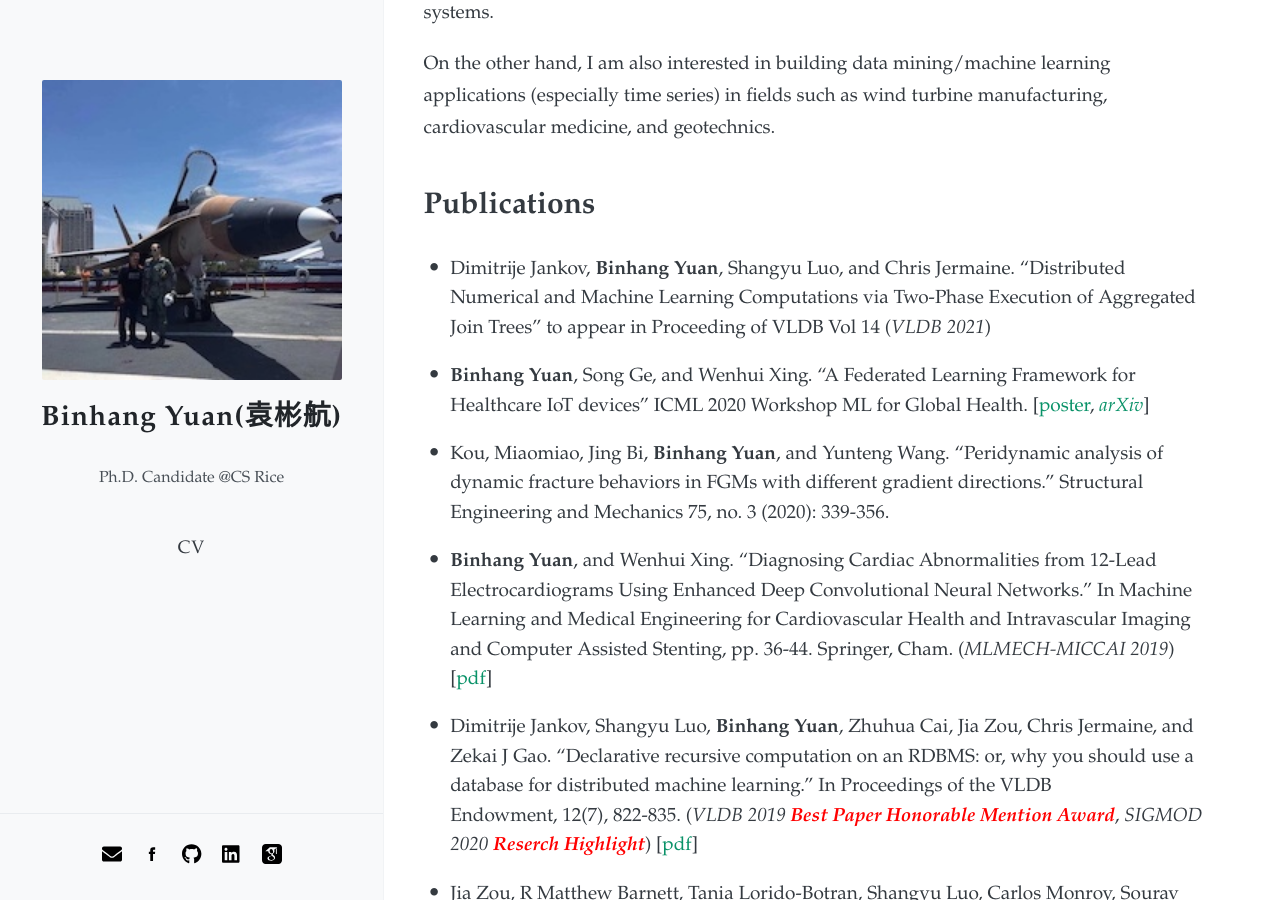
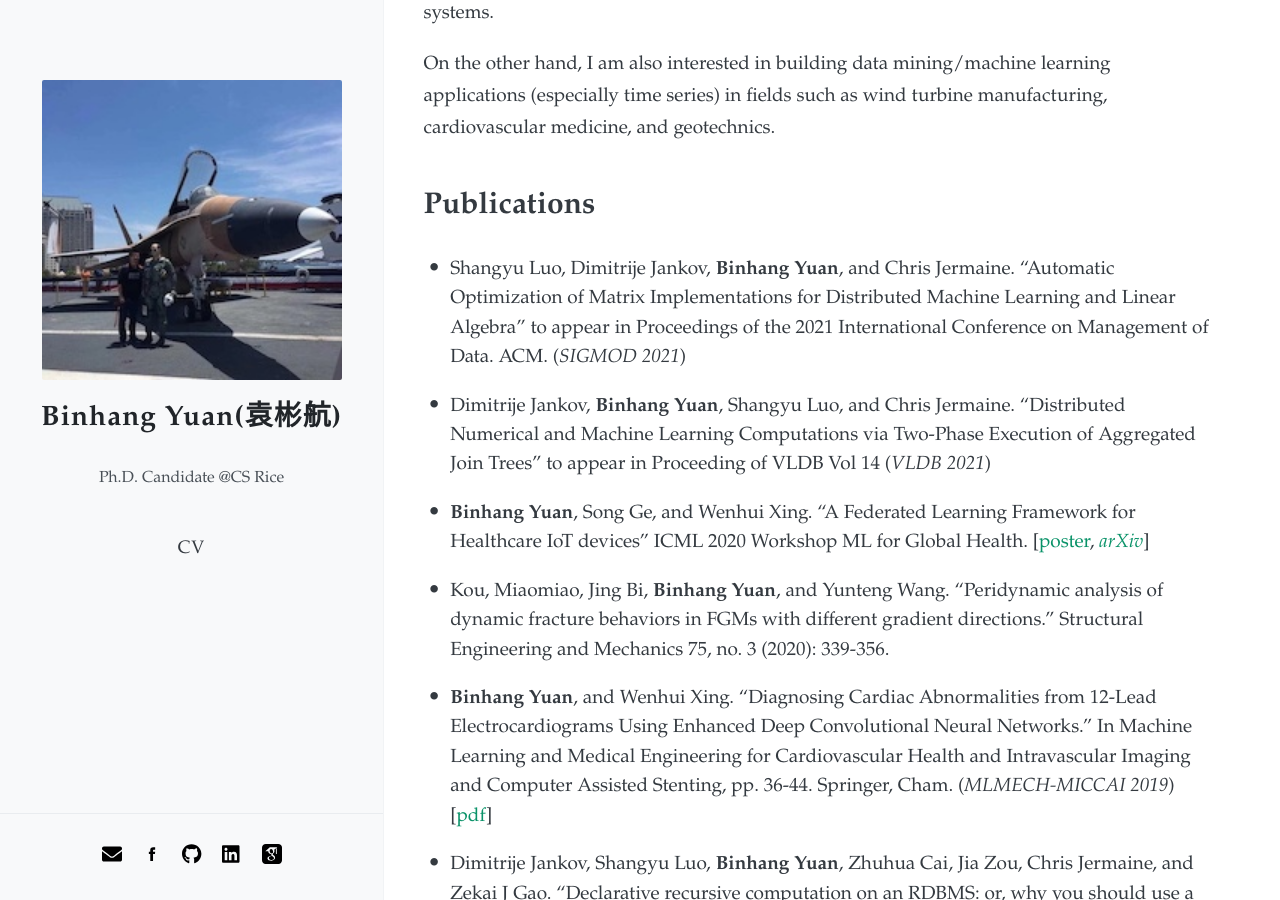
Before and after one commit to BinhangYuan/site, a Jekyll site: the page built from index.md, in a window 1280 px wide and 900 px high, scrolled down 665 px. Built offline with Jekyll 4.4.1, drawn with Linux system fonts in a browser that asks for light colours; nearby versions of some CDN libraries.

Commit message:
Update index.md

```diff
--- a/index.md
+++ b/index.md
@@ -22,7 +22,9 @@ On the other hand, I am also interested in building data mining/machine learning
 
 # Publications
 
-- Dimitrije Jankov, **Binhang Yuan**,  Shangyu Luo, and Chris Jermaine. "Distributed Numerical and Machine Learning Computations via Two-Phase Execution of Aggregated Join Trees" to appear in Proceeding of VLDB Vol 14 (*VLDB 2021*)
+- Shangyu Luo, Dimitrije Jankov, **Binhang Yuan**, and Chris Jermaine. "Automatic Optimization of Matrix Implementations for Distributed Machine Learning and Linear Algebra" to appear in Proceedings of the 2021 International Conference on Management of Data. ACM. (*SIGMOD 2021*)
+
+- Dimitrije Jankov, **Binhang Yuan**, Shangyu Luo, and Chris Jermaine. "Distributed Numerical and Machine Learning Computations via Two-Phase Execution of Aggregated Join Trees" to appear in Proceeding of VLDB Vol 14 (*VLDB 2021*)
 
 - **Binhang Yuan**, Song Ge, and Wenhui Xing. "A Federated Learning Framework for Healthcare IoT devices" ICML 2020 Workshop ML for Global Health. \[[poster](publications/2020_ICML_ML4GlobalHealth_Federated_Poster.pdf), *[arXiv](https://arxiv.org/abs/2005.05083)*\]
 
```
